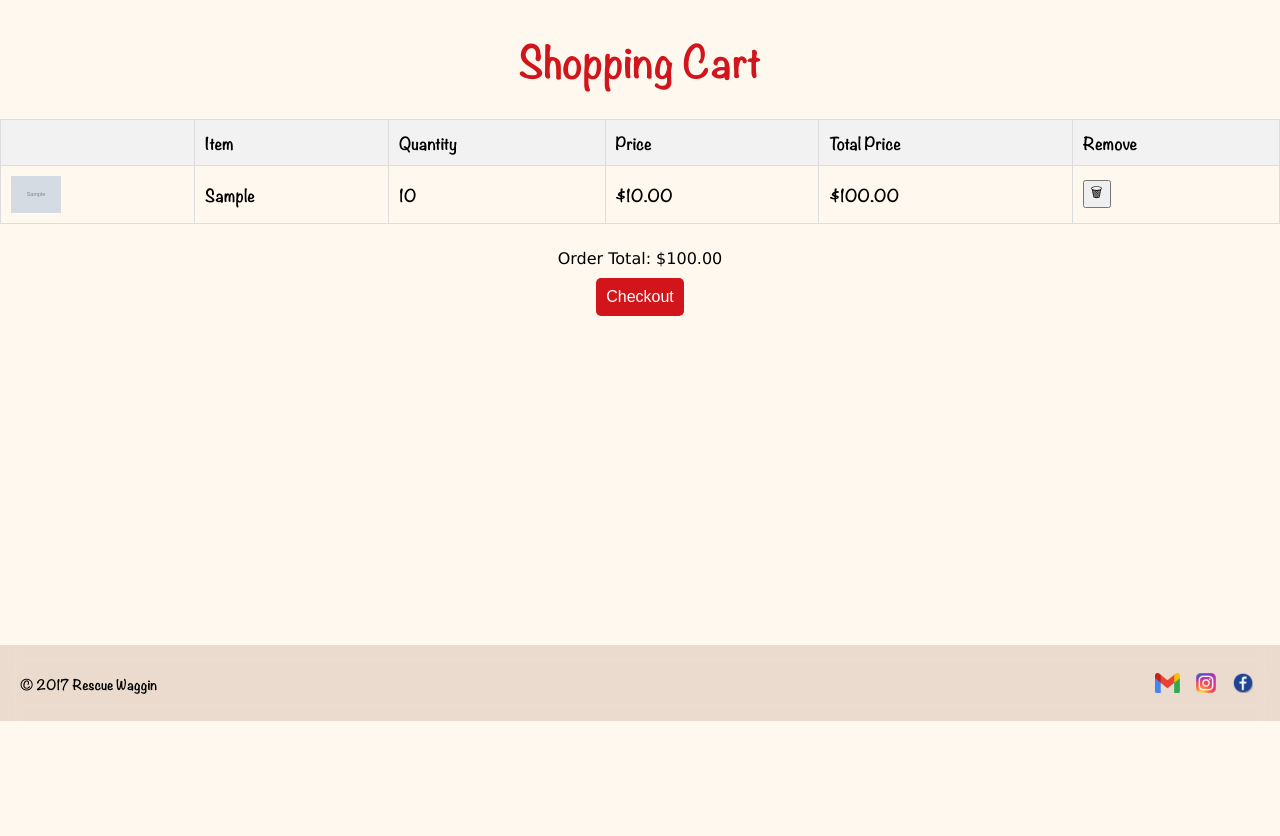
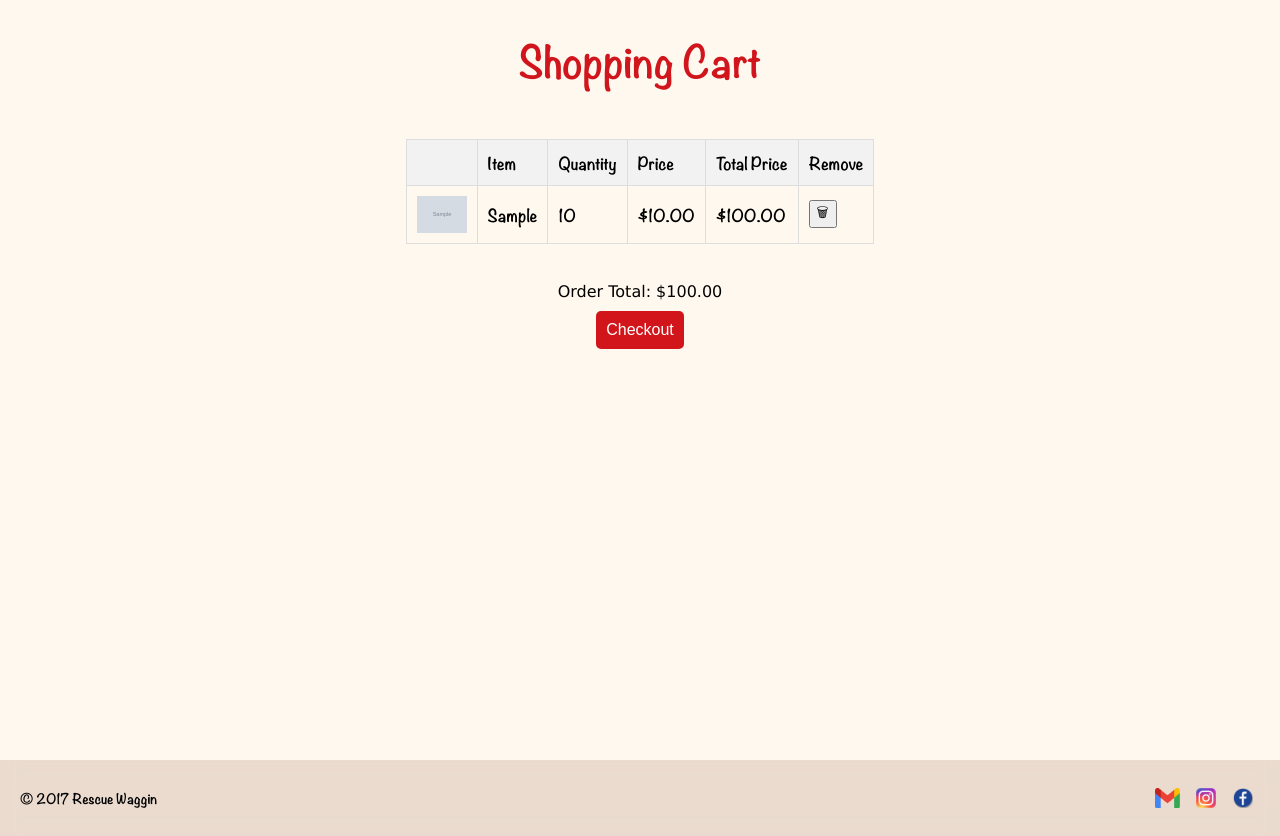
Before and after one commit to t-schneids/midterm, a PHP site: page /shoppingCart.php in a window 1280 px wide. Shown: the part 79-915 px from the top of the page. Before the commit the page ends 800 px from the top, so only its background shows below. Run offline with PHP 8.4, Linux system fonts and the light colour scheme; the visitor is signed in with stand-in values (Sample User, id 1); tables that the repository leaves empty or names only in its code hold one stand-in row (values such as "Sample post").

Commit message:
shoppingCart update

```diff
--- a/shoppingCart.css
+++ b/shoppingCart.css
@@ -1,11 +1,13 @@
-.container {
-    max-width: 1200px;
-    margin: 0 auto;
-    padding: 20px;
+#container-div{
+    display: flex;
+    flex-direction: column;
+    /* justify-content: center; */
+    align-items: center;
+    height:95vh;
 }
 
 #cartTable {
-    width: 100%;
+    /* width: 100%; */
     border-collapse: collapse;
     margin-top: 20px;
 }
@@ -61,3 +63,7 @@
     text-decoration: none;
     color: black;
 }
+
+footer{
+    position: relative;
+}
--- a/shoppingCart.php
+++ b/shoppingCart.php
@@ -158,7 +158,7 @@ $output_page = "<html>$head <body>
         <div class='menuIcon material-icons'>menu</div>
         <div class='closeIcon material-icons'>close</div>
     </button>
-
+    <div id='container-div'>
     <h1 style='text-align: center; color: rgb(209,21,28);' >Shopping Cart</h1>";
 
 $cartTable = "<table id='cartTable'>
@@ -203,10 +203,13 @@ if ($result->num_rows > 0) {
 
 $cartTable .= "</table>";
 
-$output_page .= "$cartTable <br/>
-    <div id='totalOrderDiv' style='text-align:center; margin-bottom:10px;' >Order Total: <span id='totalOrderPriceSpan' class='price'>$totalOrderPrice</span></div>
+$output_page .= "$cartTable
+    <div id='totalOrderDiv' style='text-align:center; margin-bottom:10px;' >
+        <br/><br/>
+        Order Total: <span id='totalOrderPriceSpan' class='price'>$totalOrderPrice</span>
+    </div>
     <button id='completePurchaseButton' style='margin: 0 auto; display: block;'>Checkout</button>
-
+    </div>
     <footer>
         <h4>&copy; 2017 Rescue Waggin</h4>
         <ul class='nav'>
@@ -226,5 +229,3 @@ $conn->close();
 
 
 ?>
-
-</script>
```
